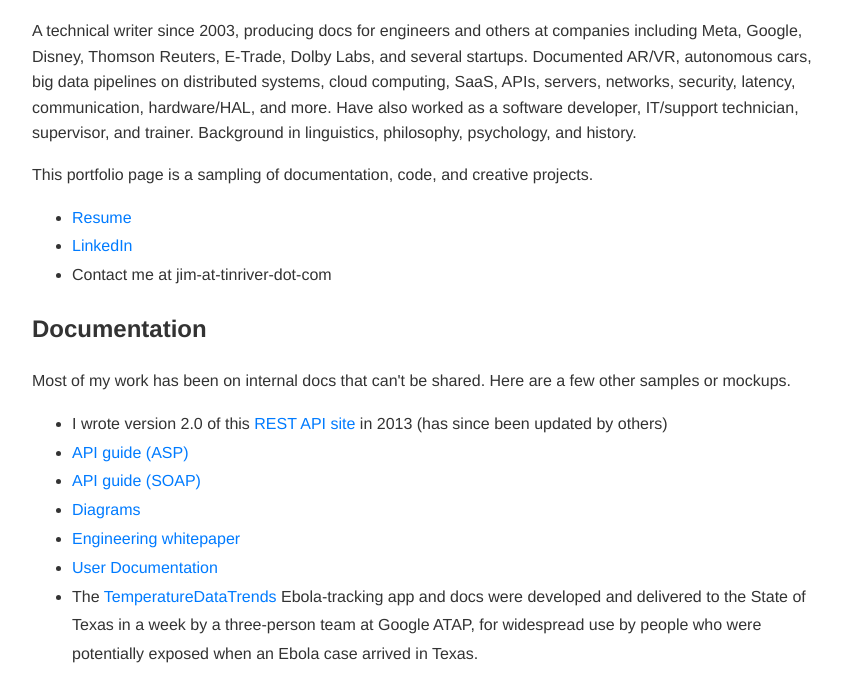
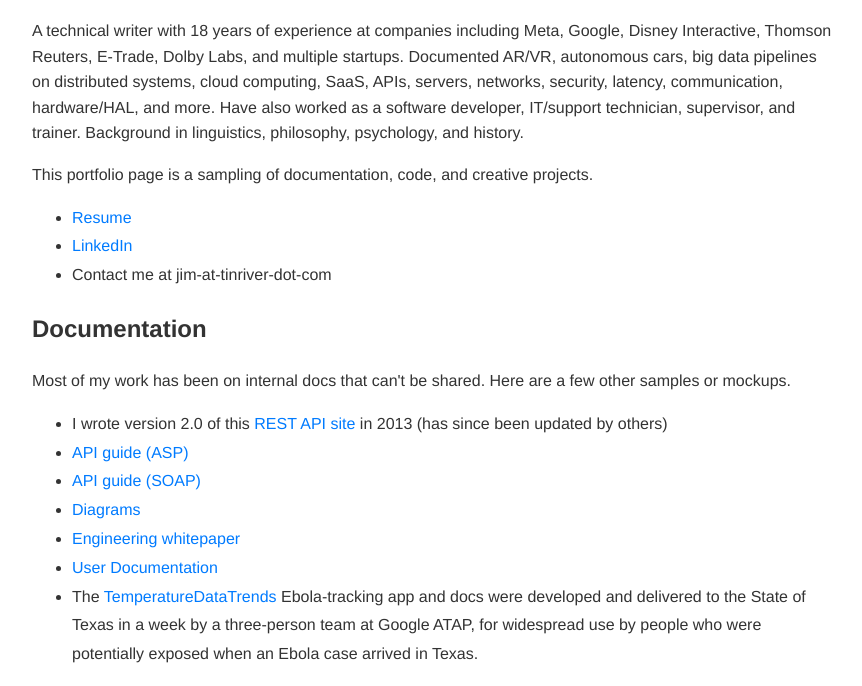
Before and after one commit to foleyj/foleyj.github.io, a plain HTML site: page index.html in a window 1280 px wide. Shown: the part 108-794 px from the top of the page, without its empty margins (208-1070 px from the left). Drawn offline with Linux system fonts and the light colour scheme.

Commit message:
Update index.html

```diff
--- a/index.html
+++ b/index.html
@@ -12,7 +12,7 @@
 </head>
 <body>
     <h1>Jim Foley</h1>
-    <p>A technical writer since 2003, producing docs for engineers and others at companies including Meta, Google, Disney, Thomson Reuters, E-Trade, Dolby Labs, and several startups.
+    <p>A technical writer with 18 years of experience at companies including Meta, Google, Disney Interactive, Thomson Reuters, E-Trade, Dolby Labs, and multiple startups.
 		Documented AR/VR, autonomous cars, big data pipelines on distributed systems, cloud computing, SaaS, APIs, servers, networks, security, latency, communication, hardware/HAL, and more.
 		Have also worked as a software developer, IT/support technician, supervisor, and trainer. Background in linguistics, philosophy, psychology, and history.
     <p>This portfolio page is a sampling of documentation, code, and creative projects.</p>
```
